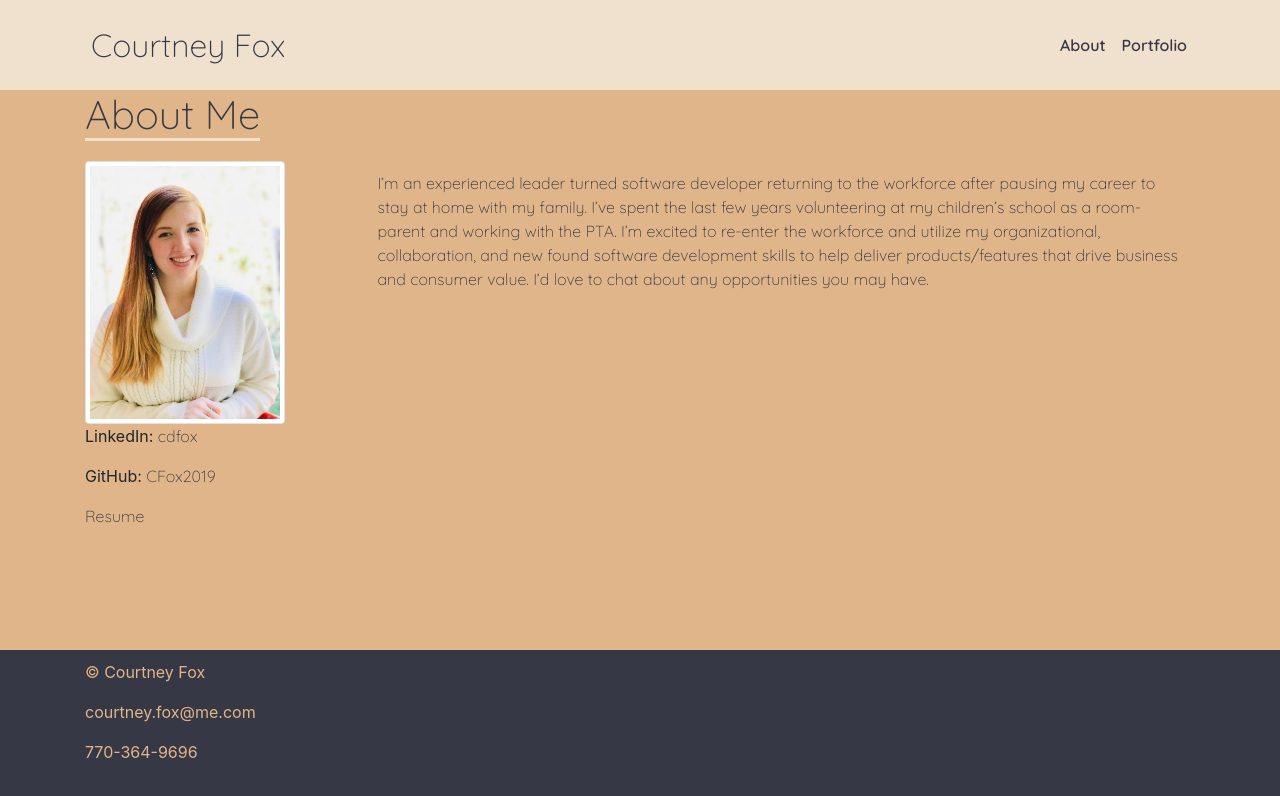
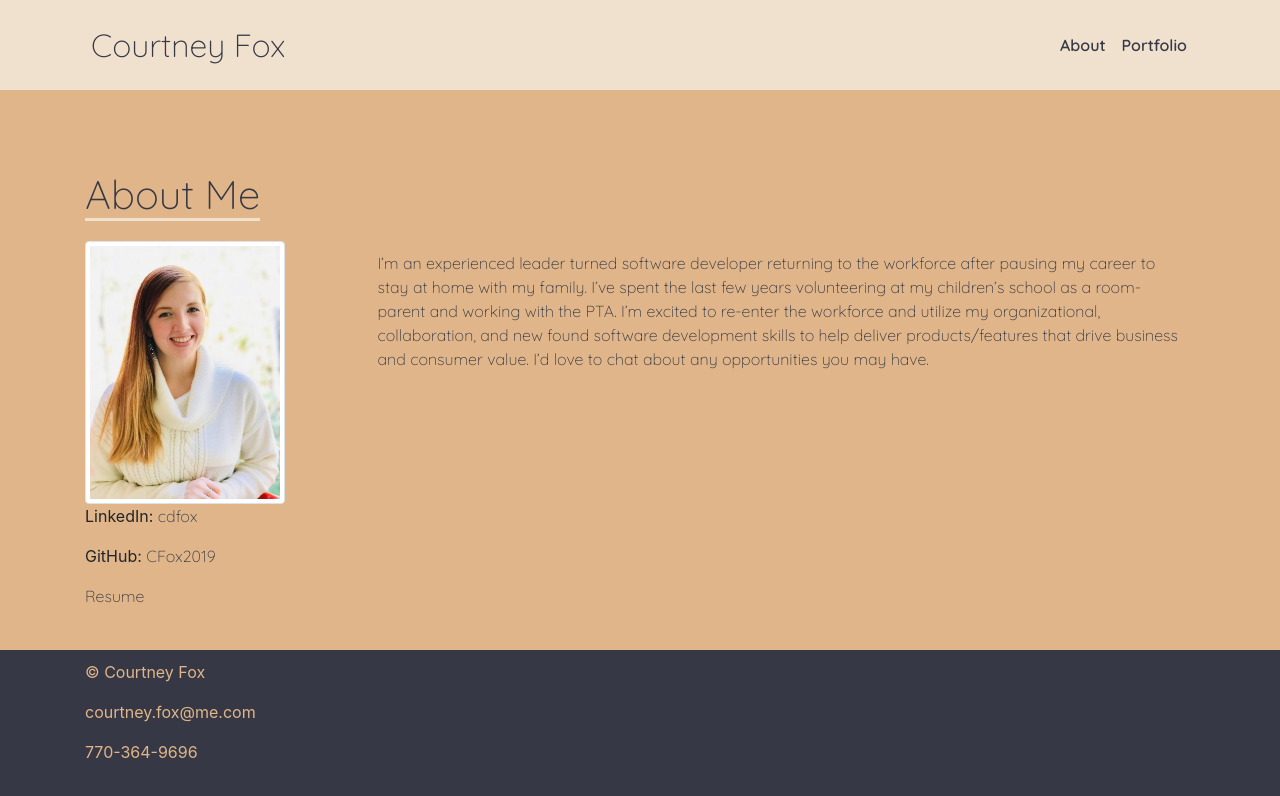
Before and after one commit to CFox2019/Portfolio-React-Edition, a React (Create React App) app: page / in a window 1280 px wide. Shown: the top 796 px of the page. Built offline with nearby package versions, Linux system fonts and the light colour scheme.

Commit message:
added margin bottom to header and main container

```diff
--- a/src/App.css
+++ b/src/App.css
@@ -1,3 +1,7 @@
 body {
   background-color: #E0B589;
 }
+
+.main-container {
+  margin-bottom: 150px;
+}
--- a/src/App.js
+++ b/src/App.js
@@ -10,7 +10,7 @@ function App() {
     return (
       <Router>
         <Header />
-        <div className="container">
+        <div className="container main-container">
           <Switch>
             <Route exact path="/" component={About} />
             <Route exact path="/about" component={About} />
--- a/src/components/css/Header.css
+++ b/src/components/css/Header.css
@@ -15,6 +15,7 @@
 .navbar {
   padding-top: 20px;
   padding-bottom: 20px;
+  margin-bottom: 80px;
 }
 
 .nav-link {
```
